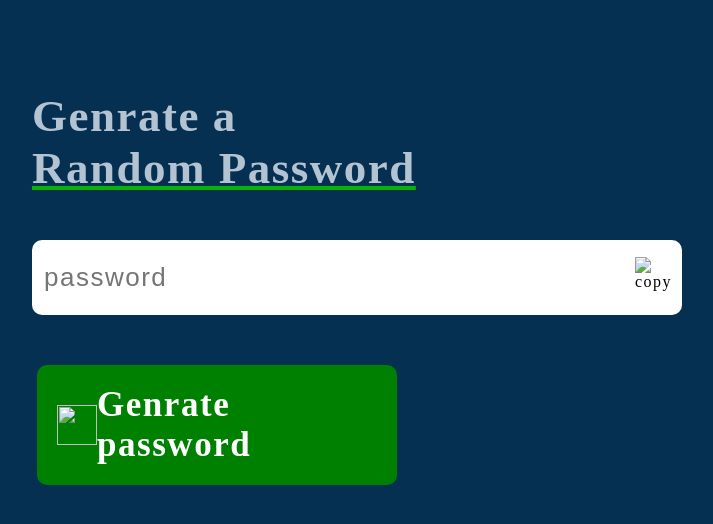
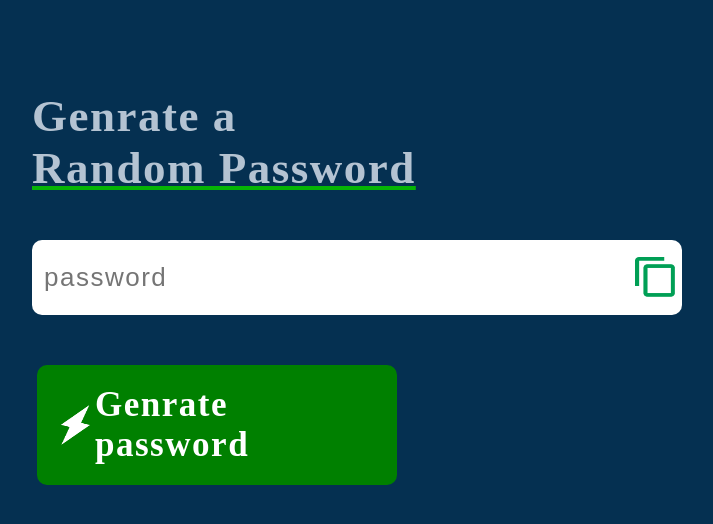
Before and after one commit to karankarki/Password_genrator, a plain HTML site: page index.html in a window 1280 px wide. Shown: the whole page, without its empty margins (48-761 px from the left). Drawn offline with Linux system fonts and the light colour scheme.

Commit message:
Update index.html

```diff
--- a/index.html
+++ b/index.html
@@ -125,11 +125,11 @@
 
             <div class="out_box">
                 <input class="output"  type="text" placeholder="password">
-                <img onclick="cpy()" src="images/copy.png" alt="copy">
+                <img onclick="cpy()" src="copy.png" alt="copy">
             </div>
 
             <div class="genrator" onclick="genrate()">
-                <img src="./images/generate.png" alt="">
+                <img src="generate.png" alt="">
                 <h3>Genrate password</h3>
             </div>
 
```
